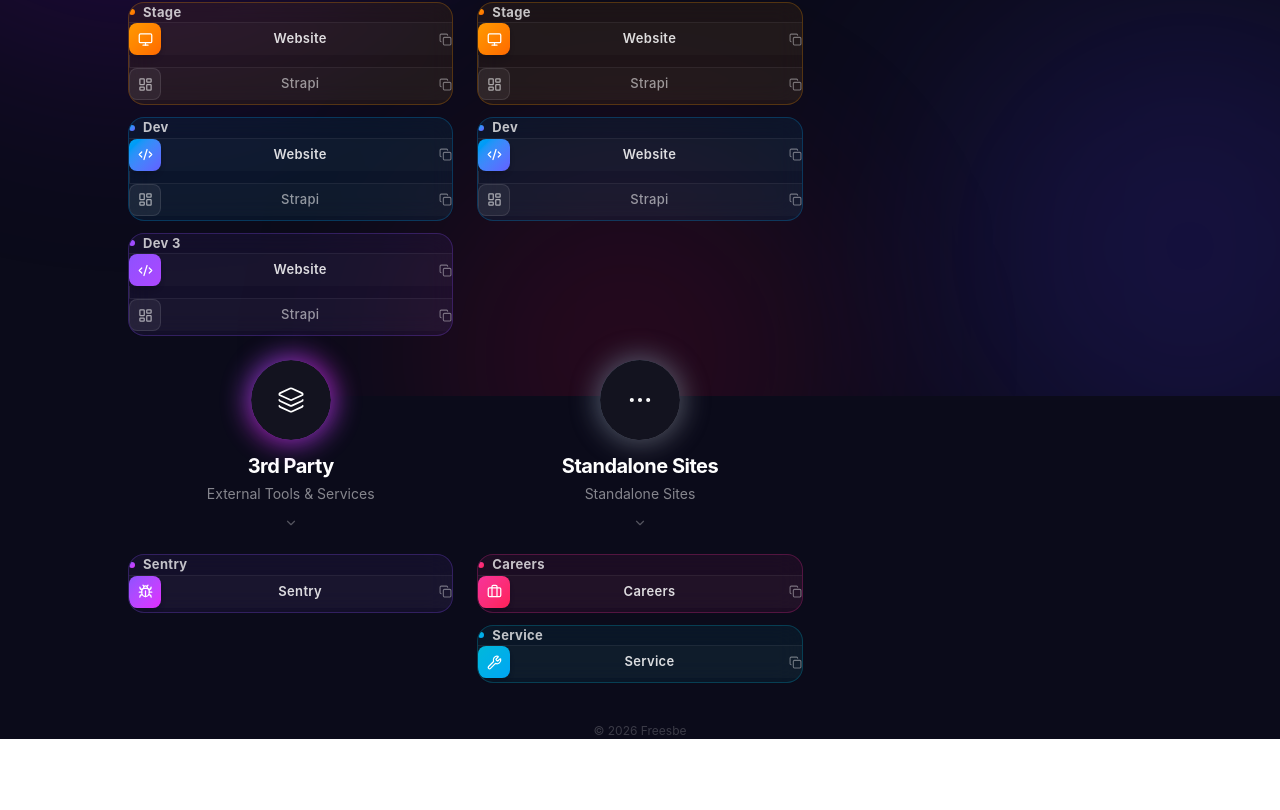
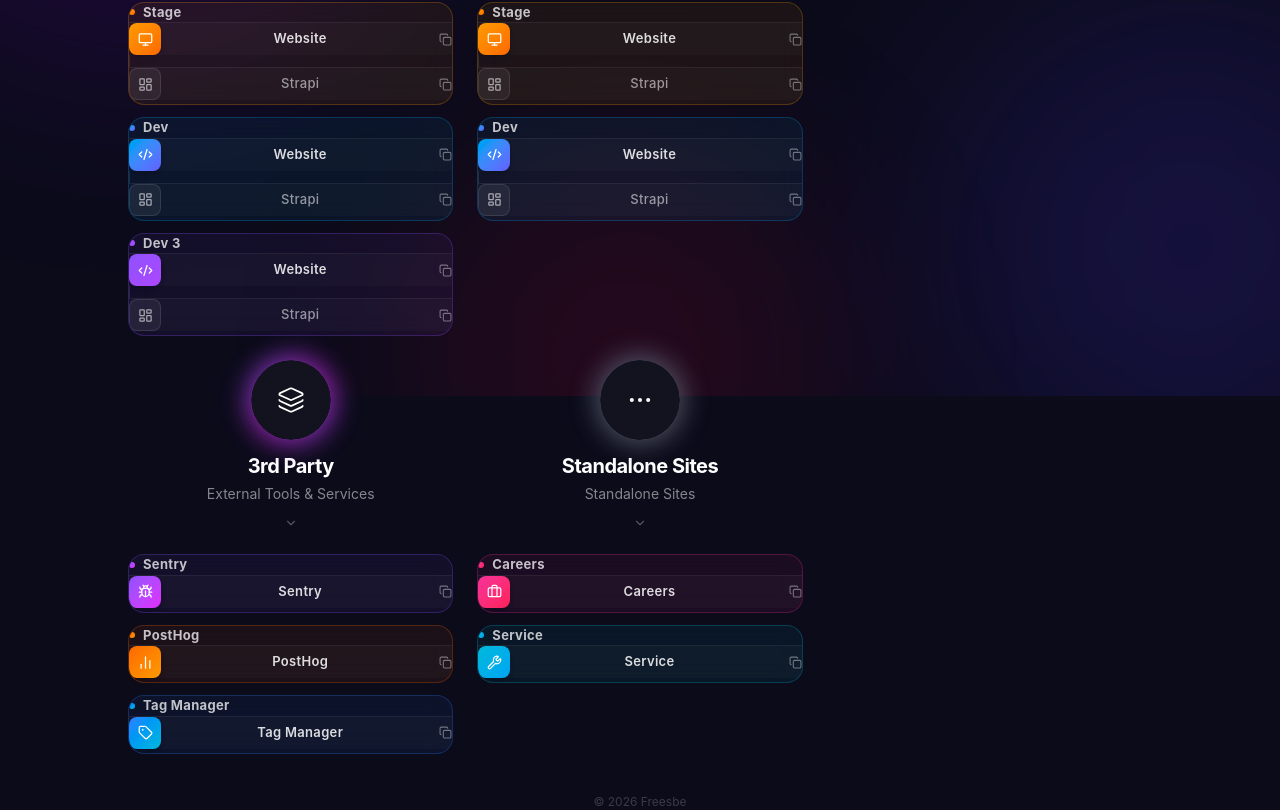
Before and after one commit to alonlivne-moveo007/pages-for-crasso, a React (Vite) app: page / in a window 1280 px wide. Shown: the part 404-1214 px from the top of the page. Before the commit the page ends 1143 px from the top, so only its background shows below. Built offline with nearby package versions, Linux system fonts and the light colour scheme.

Commit message:
Add new products "PostHog" and "Tag Manager" to the product list with corresponding icons and styling

```diff
--- a/src/App.tsx
+++ b/src/App.tsx
@@ -3,7 +3,7 @@ import type { Variants } from "framer-motion";
 import { motion, AnimatePresence } from "framer-motion";
 import {
   Globe, LayoutDashboard, Code2, Monitor, Car, Briefcase, Wrench, Bike,
-  MoreHorizontal, Layers, Bug, ChevronDown, Copy, Check,
+  MoreHorizontal, Layers, Bug, ChevronDown, Copy, Check, BarChart2, Tag,
 } from "lucide-react";
 import type { LucideIcon } from "lucide-react";
 
@@ -126,6 +126,20 @@ const PRODUCTS: Product[] = [
         site: { href: "https://freesbe.sentry.io/projects/", icon: Bug },
         accent: "from-violet-500 to-fuchsia-500",
         card: "bg-violet-500/[0.07] border-violet-500/25",
+      },
+      {
+        id: 2,
+        name: "PostHog",
+        site: { href: "https://us.posthog.com/project/52571/home", icon: BarChart2 },
+        accent: "from-orange-500 to-amber-500",
+        card: "bg-orange-500/[0.07] border-orange-500/25",
+      },
+      {
+        id: 3,
+        name: "Tag Manager",
+        site: { href: "https://tagmanager.google.com/#/container/accounts/6065230515/containers/98228637/workspaces/657", icon: Tag },
+        accent: "from-blue-500 to-cyan-500",
+        card: "bg-blue-500/[0.07] border-blue-500/25",
       },
     ],
   },
```
